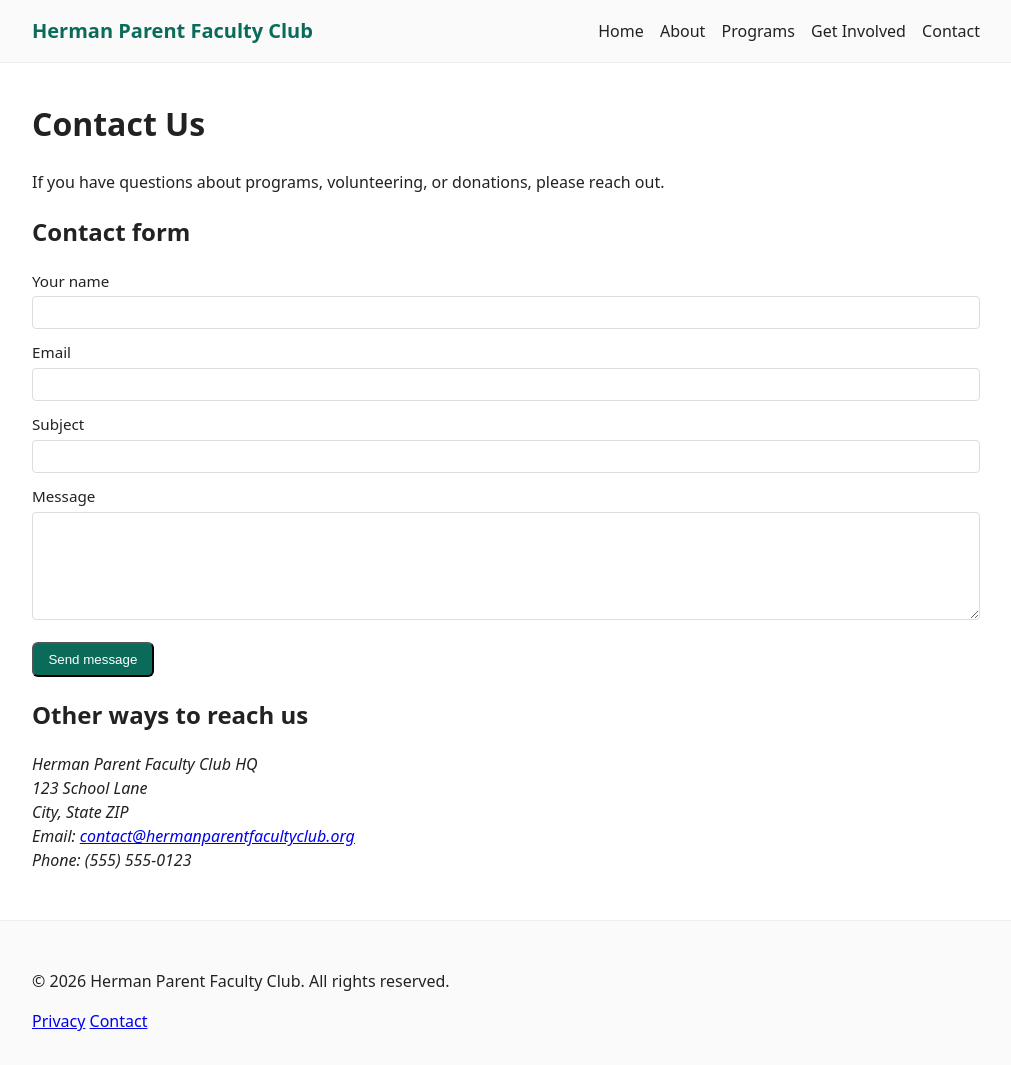
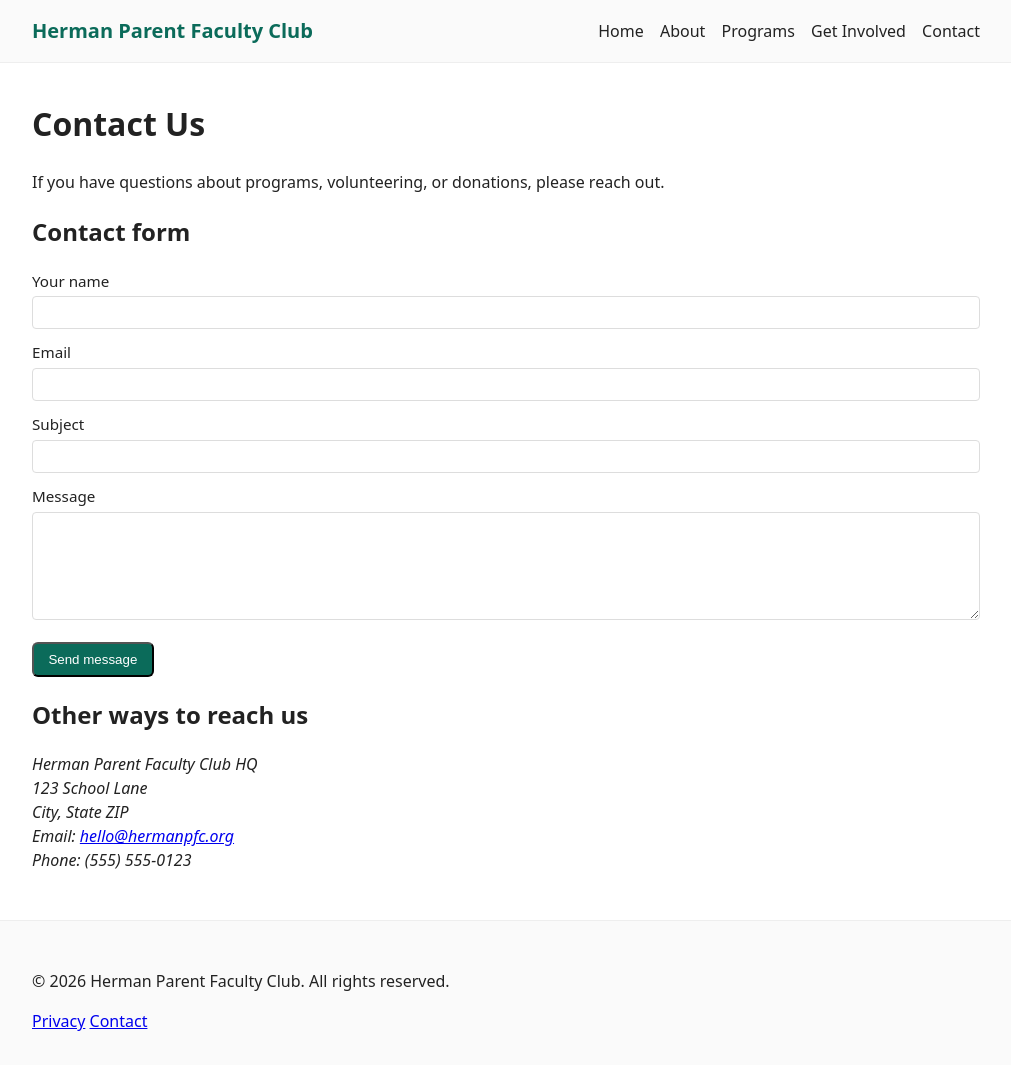
Before and after one commit to hermanparentfacultyclub/www, a Jekyll site: the page built from contact.md, in a window 1280 px wide. Shown: the whole page, without its empty margins (134-1145 px from the left). Built offline with Jekyll 4.4.1, drawn with Linux system fonts in a browser that asks for light colours.

Commit message:
Update _config.yml

```diff
--- a/_config.yml
+++ b/_config.yml
@@ -1,7 +1,7 @@
 title: "Herman Parent Faculty Club"
-email: "contact@hermanparentfacultyclub.org"
+email: "hello@hermanpfc.org"
 description: "Connecting parents, supporting students."
 baseurl: "" # leave blank unless site is served from a subpath
-url: ""     # your production URL, e.g. https://your-org.github.io
+url: "https://hermanpfc.org"     # your production URL, e.g. https://your-org.github.io
 markdown: kramdown
 permalink: pretty
```
